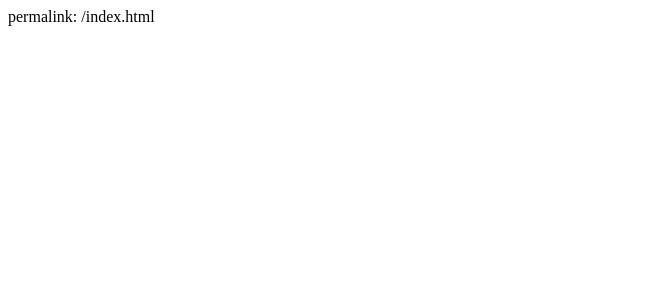
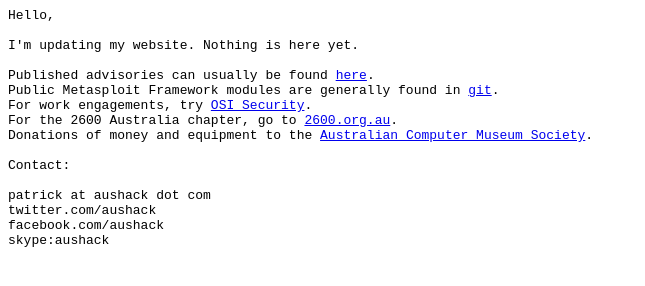
Before and after one commit to aushack/aushack.github.io, a plain HTML site: page 404.html in a window 1280 px wide. Shown: the whole page, without its empty margins (0-645 px from the left). Drawn offline with Linux system fonts and the light colour scheme.

Commit message:
Ehh, not using jekyll..

```diff
--- a/404.html
+++ b/404.html
@@ -1 +1,35 @@
-permalink: /index.html
+<html>
+<head>
+<title>aushack.com</title>
+</head>
+<body>
+<script>
+  (function(i,s,o,g,r,a,m){i['GoogleAnalyticsObject']=r;i[r]=i[r]||function(){
+  (i[r].q=i[r].q||[]).push(arguments)},i[r].l=1*new Date();a=s.createElement(o),
+  m=s.getElementsByTagName(o)[0];a.async=1;a.src=g;m.parentNode.insertBefore(a,m)
+  })(window,document,'script','//www.google-analytics.com/analytics.js','ga');
+
+  ga('create', 'UA-5568574-1', 'auto');
+  ga('send', 'pageview');
+
+</script>
+<pre>
+Hello,
+
+I'm updating my website. Nothing is here yet.
+
+Published advisories can usually be found <a href="http://osvdb.org/creditees/5058-patrick-webster">here</a>.
+Public Metasploit Framework modules are generally found in <a href="https://github.com/rapid7/metasploit-framework">git</a>.
+For work engagements, try <a href="http://www.osisecurity.com.au">OSI Security</a>.
+For the 2600 Australia chapter, go to <a href="http://www.2600.org.au">2600.org.au</a>.
+Donations of money and equipment to the <a href="http://acms.org.au">Australian Computer Museum Society</a>.
+
+Contact:
+
+patrick at aushack dot com
+twitter.com/aushack
+facebook.com/aushack
+skype:aushack
+</pre>
+</body>
+</html>
```
